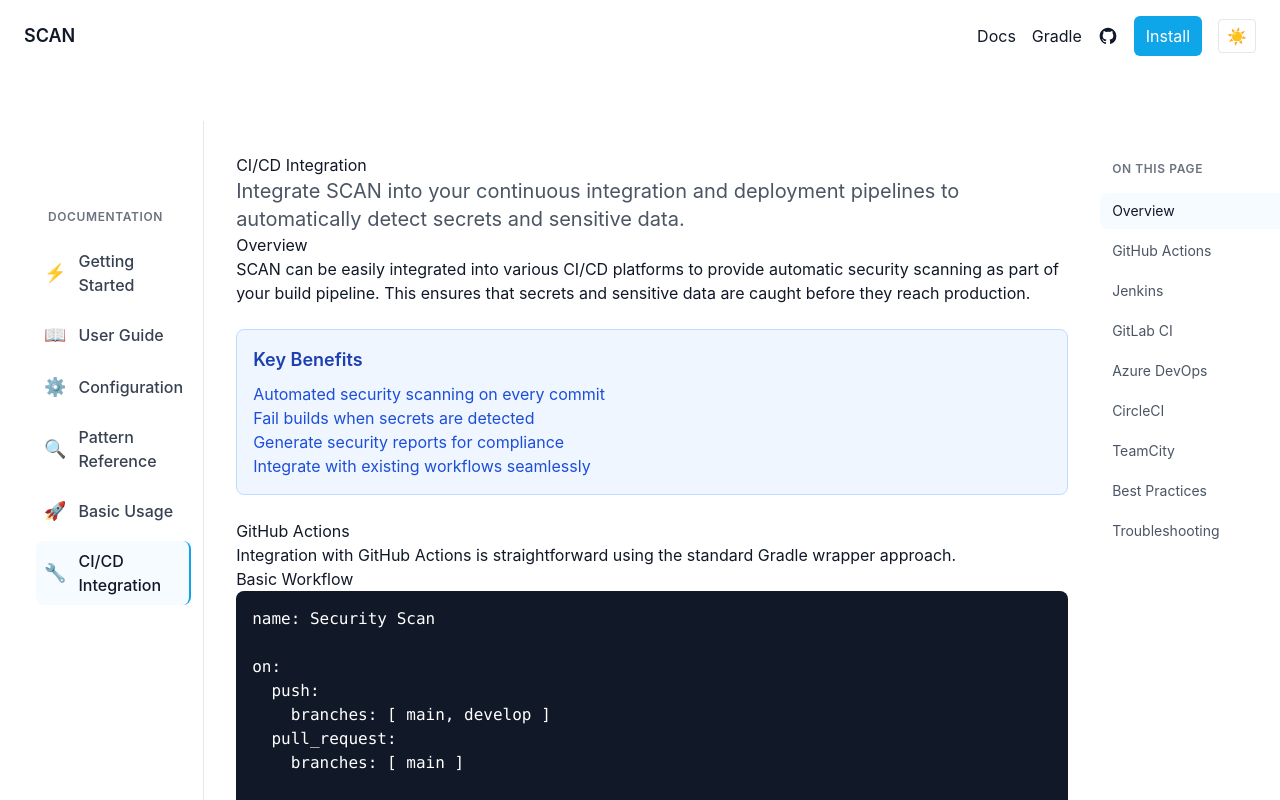
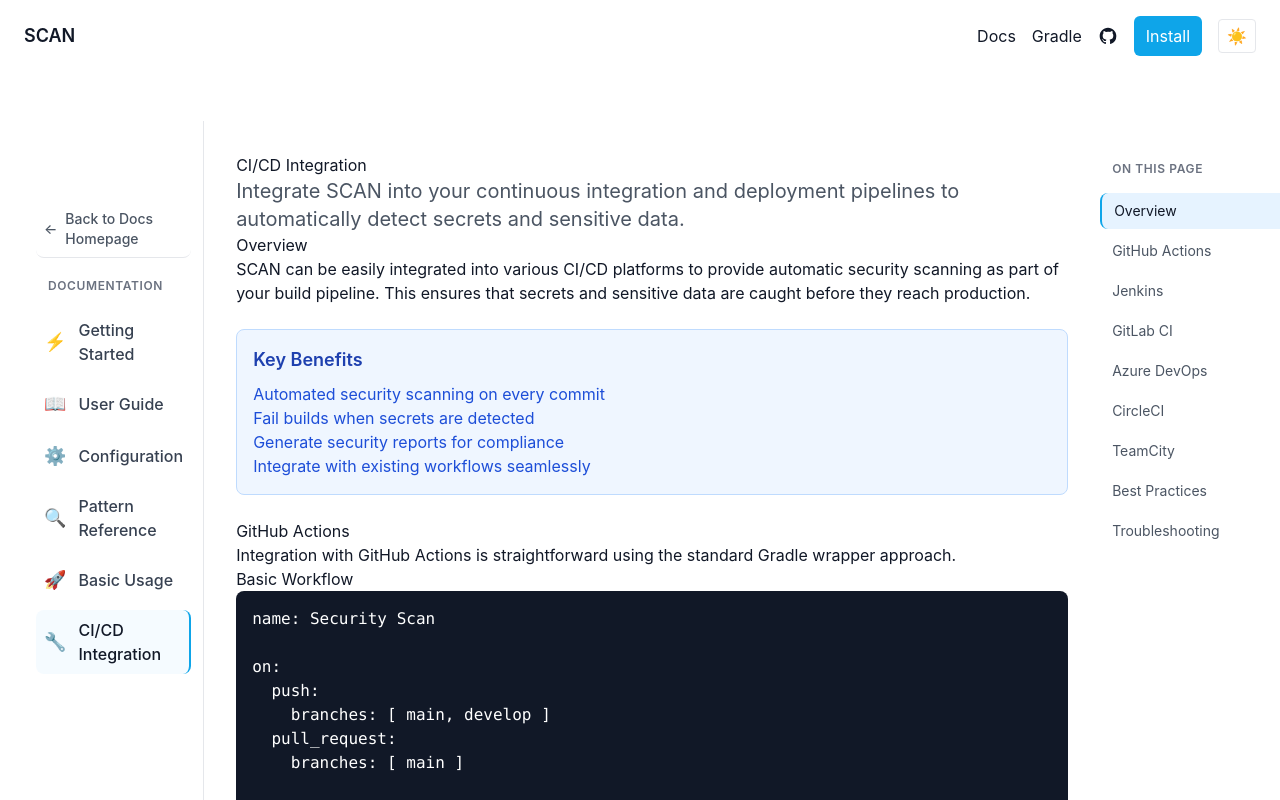
Before and after one commit to theaniketraj/SCAN, a Next.js app in the folder landing/: page /docs/ci in a window 1280 px wide. Shown: the top 800 px of the page. Built offline with nearby package versions, Linux system fonts and the light colour scheme.

Commit message:
feat: add "Back to Docs Homepage" link in DocsLayout for improved navigation

```diff
--- a/landing/components/DocsLayout.tsx
+++ b/landing/components/DocsLayout.tsx
@@ -80,6 +80,15 @@
                 `}>
                     <div className="h-full px-3 pb-4 overflow-y-auto">
                         <div className="space-y-2 font-medium">
+                            {/* Back to Docs Homepage */}
+                            <Link
+                                href="/docs"
+                                className="flex items-center p-2 rounded-lg hover:bg-gray-100 dark:hover:bg-gray-800 transition-colors text-gray-600 dark:text-gray-400 hover:text-gray-900 dark:hover:text-gray-200 text-sm border-b border-gray-200 dark:border-gray-700 mb-3"
+                            >
+                                <span className="mr-2">←</span>
+                                <span>Back to Docs Homepage</span>
+                            </Link>
+
                             <div className="px-3 py-2 text-xs font-semibold text-gray-500 dark:text-gray-400 uppercase tracking-wider">
                                 Documentation
                             </div>
@@ -128,8 +137,8 @@
                                                 className={`
                                                     block w-full text-left px-3 py-2 text-sm rounded-lg transition-colors
                                                     ${activeSection === section.id
-                                                        ? "bg-primary-50 dark:bg-primary-900/30 text-primary-700 dark:text-primary-300 border-r-2 border-primary-500"
-                                                        : "text-gray-600 dark:text-gray-400 hover:text-gray-900 dark:hover:text-gray-200 hover:bg-gray-50 dark:hover:bg-gray-800"
+                                                        ? "bg-primary-100 dark:bg-primary-900/40 text-primary-700 dark:text-primary-300 border-l-2 border-primary-500"
+                                                        : "text-gray-600 dark:text-gray-400 hover:text-gray-900 dark:hover:text-gray-200 hover:bg-gray-100 dark:hover:bg-gray-700"
                                                     }
                                                 `}
                                             >
```
